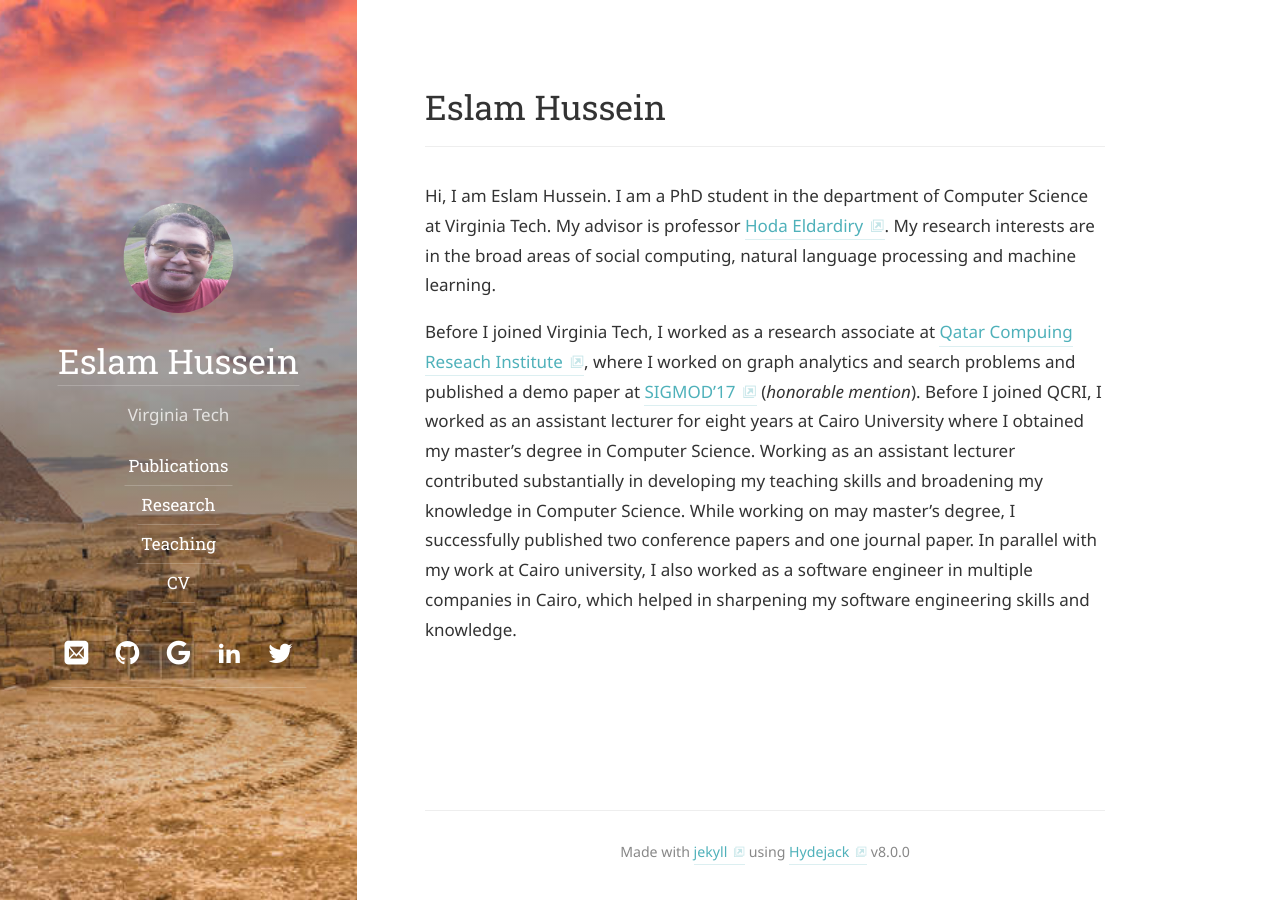
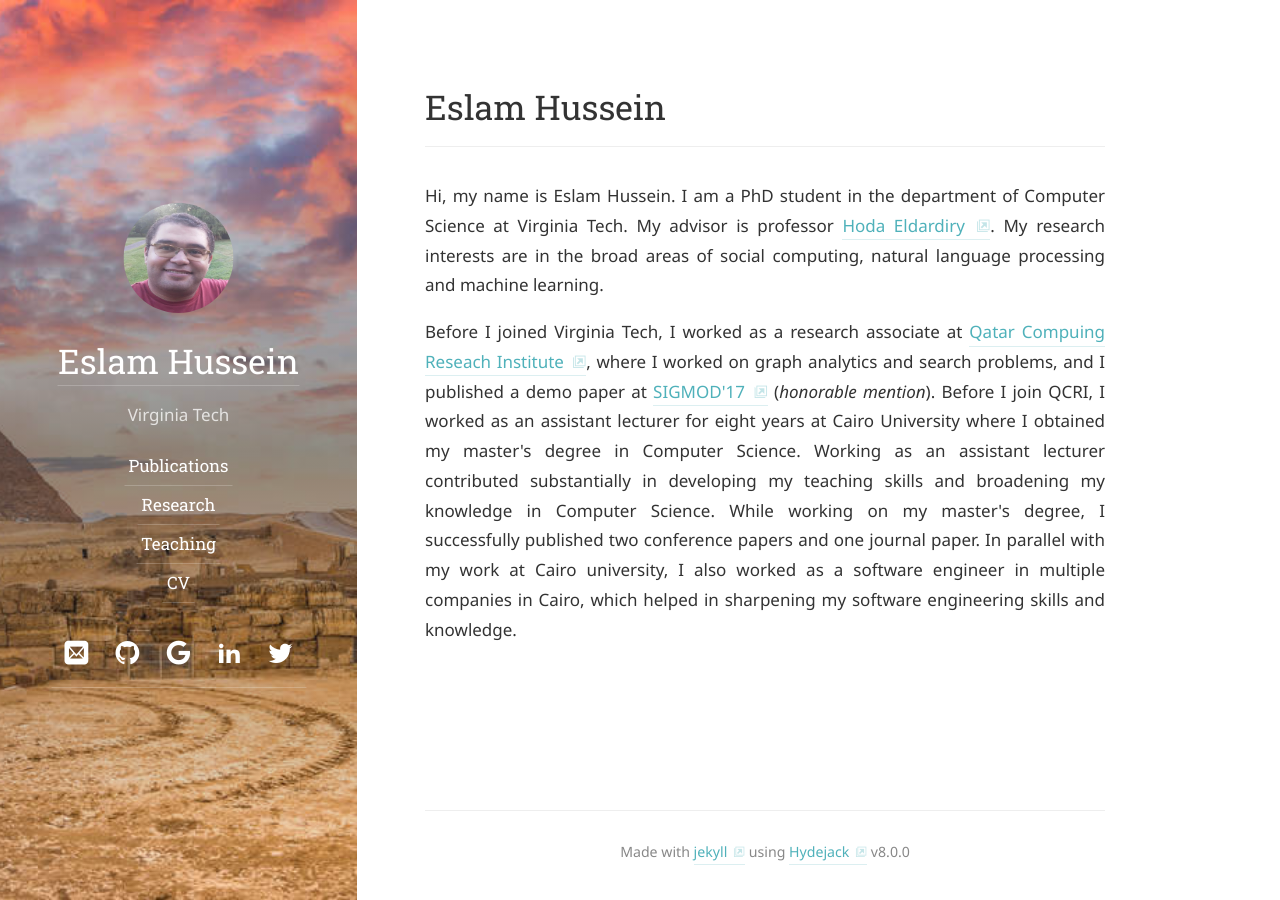
Before and after one commit to EslamAli86/eslamali86.github.io, a Jekyll site: the page built from index.md, in a window 1280 px wide. Built offline with Jekyll 4.4.1, drawn with Linux system fonts in a browser that asks for light colours; some web fonts are replaced.

Commit message:
modify homepage

```diff
--- a/index.md
+++ b/index.md
@@ -4,6 +4,6 @@ title: Eslam Hussein
 cover: false
 ---
 
-Hi, I am Eslam Hussein. I am a PhD student in the department of Computer Science at Virginia Tech. My advisor is professor <a href="https://www.linkedin.com/in/eldardiry/">Hoda Eldardiry</a>. My research interests are in the broad areas of social computing, natural language processing and machine learning.
+<p align="justify"> Hi, my name is Eslam Hussein. I am a PhD student in the department of Computer Science at Virginia Tech. My advisor is professor <a href="https://www.linkedin.com/in/eldardiry/">Hoda Eldardiry</a>. My research interests are in the broad areas of social computing, natural language processing and machine learning.</p>
 
-Before I joined Virginia Tech, I worked as a research associate at <a href="https://www.hbku.edu.qa/en/staff/eslam-ali-hassan-hussein">Qatar Compuing Reseach Institute</a>, where I worked on graph analytics and search problems and published a demo paper at <a href="https://dl.acm.org/doi/10.1145/3035918.3058742">SIGMOD'17</a> (<i>honorable mention</i>). Before I joined QCRI, I worked as an assistant lecturer for eight years at Cairo University where I obtained my master's degree in Computer Science. Working as an assistant lecturer contributed substantially in developing my teaching skills and broadening my knowledge in Computer Science. While working on may master's degree, I successfully published two conference papers and one journal paper. In parallel with my work at Cairo university, I also worked as a software engineer in multiple companies in Cairo, which helped in sharpening my software engineering skills and knowledge.
+<p align="justify">Before I joined Virginia Tech, I worked as a research associate at <a href="https://www.hbku.edu.qa/en/staff/eslam-ali-hassan-hussein">Qatar Compuing Reseach Institute</a>, where I worked on graph analytics and search problems, and I published a demo paper at <a href="https://dl.acm.org/doi/10.1145/3035918.3058742">SIGMOD'17</a> (<i>honorable mention</i>). Before I join QCRI, I worked as an assistant lecturer for eight years at Cairo University where I obtained my master's degree in Computer Science. Working as an assistant lecturer contributed substantially in developing my teaching skills and broadening my knowledge in Computer Science. While working on my master's degree, I successfully published two conference papers and one journal paper. In parallel with my work at Cairo university, I also worked as a software engineer in multiple companies in Cairo, which helped in sharpening my software engineering skills and knowledge.</p>
```
